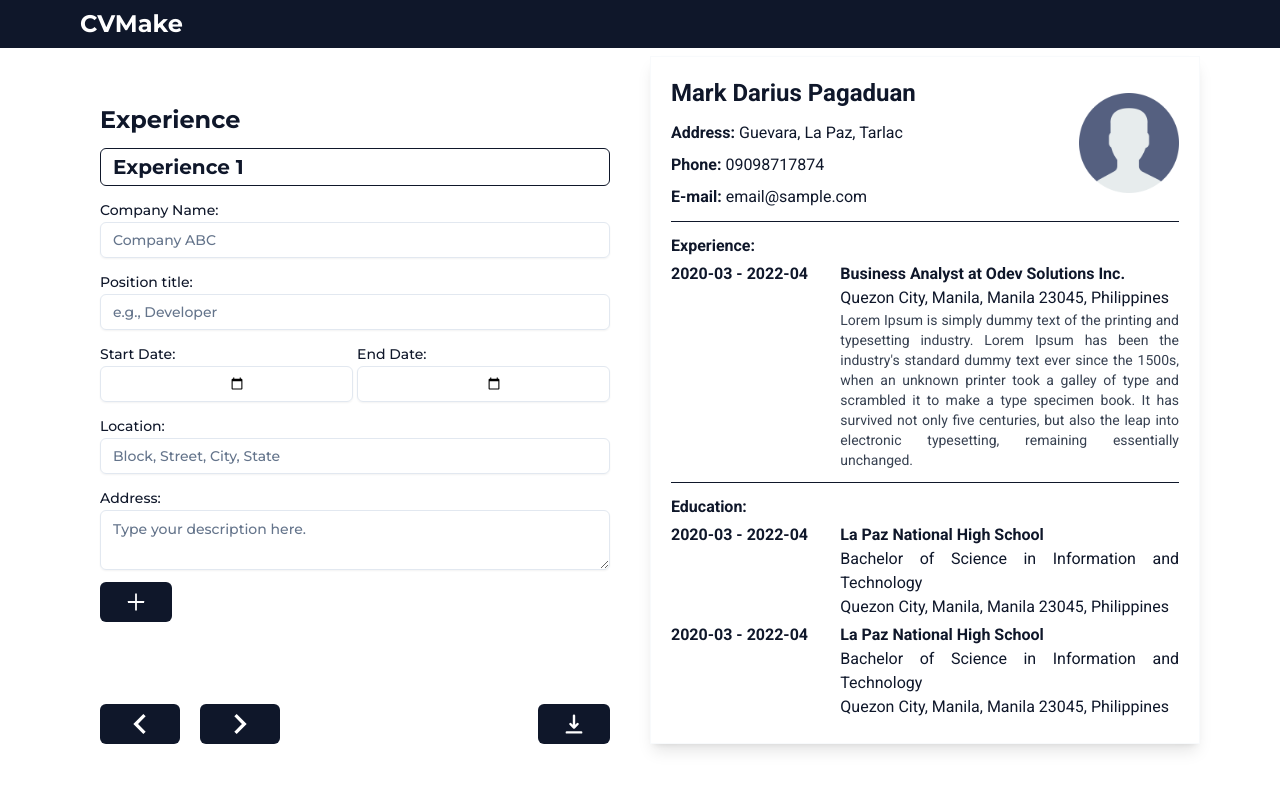
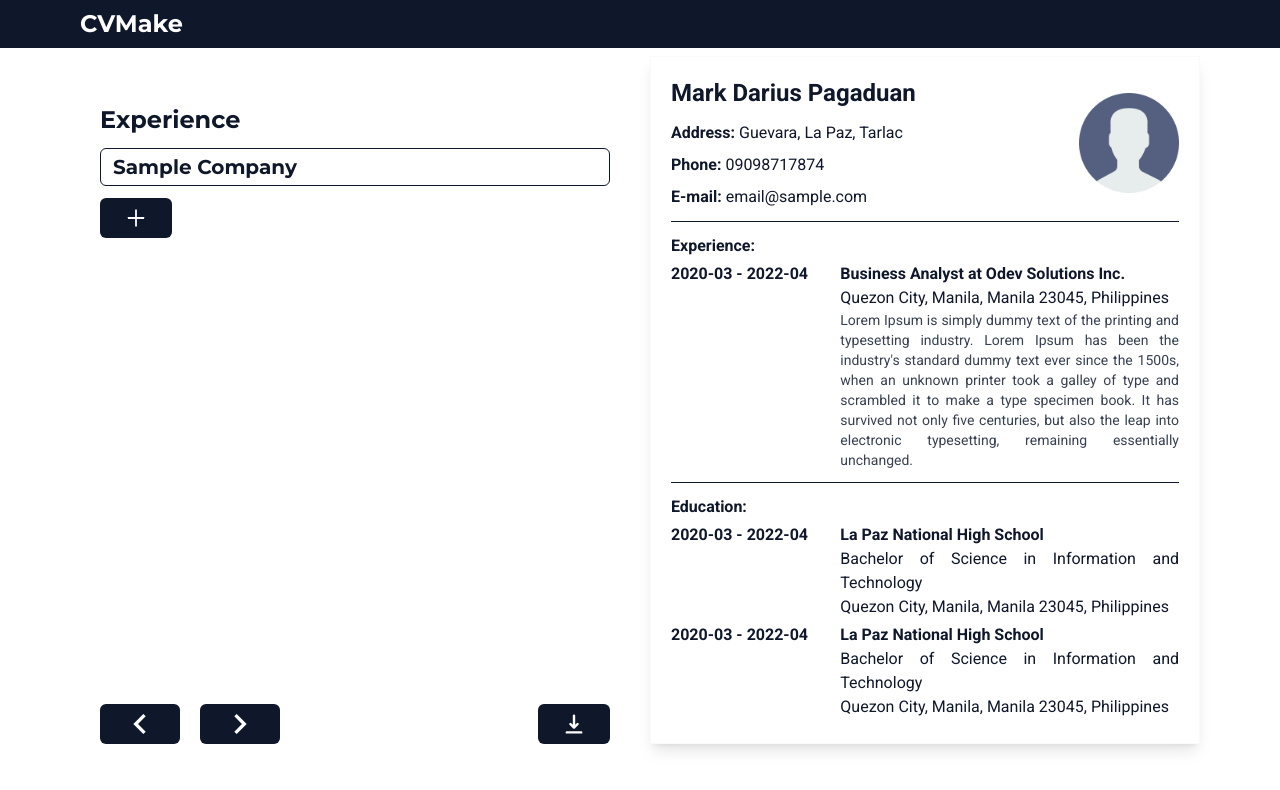
Before and after one commit to dwarjie/cv-make, a React (Vite) app: page / in a window 1280 px wide. Both pictures are taken after a click on the button 240 px from the left and 724 px from the top of the page. Shown: the top 790 px of the page. Built offline with nearby package versions, Linux system fonts and the light colour scheme.

Commit message:
Experience row is now foldable

```diff
--- a/src/components/Experience/ExperienceForm.jsx
+++ b/src/components/Experience/ExperienceForm.jsx
@@ -3,12 +3,37 @@ import { Input } from "../ui/input";
 import { Label } from "../ui/label";
 import { Textarea } from "../ui/textarea";
 import { AiOutlinePlus } from "react-icons/ai";
+import { useState } from "react";
 
-function ExperienceForm() {
-  return (
-    <div className="pt-12">
-      <h1 className="text-2xl font-bold text-primary">Experience</h1>
-      <ExperienceRow inputValue={"Experience 1"} />
+function ExperienceForm({ data }) {
+  const [currentRow, setCurrentRow] = useState(-1);
+  const [isFold, setIsFold] = useState(true);
+
+  const renderRows = () => {
+    let rows = data.experience.rows || [];
+
+    if (rows == []) {
+      return;
+    }
+
+    return rows.map((experience, key) => (
+      <div key={key}>
+        <button
+          className="w-full block border-none text-left"
+          onClick={() => {
+            setCurrentRow(key);
+            setIsFold((prevData) => !prevData);
+          }}
+        >
+          <ExperienceRow inputValue={experience.companyName} />
+        </button>
+        {currentRow === key && !isFold ? unfoldRow(experience) : ""}
+      </div>
+    ));
+  };
+
+  const unfoldRow = (info) => {
+    return (
       <div className="grid grid-cols-6 gap-5 pt-3">
         <div className="col-span-6">
           <form className="flex flex-col gap-3">
@@ -16,26 +41,52 @@ function ExperienceForm() {
               <Label className="text-primary" htmlFor="companyName">
                 Company Name:
               </Label>
-              <Input type="text" id="companyName" placeholder="Company ABC" />
+              <Input
+                type="text"
+                className="text-primary"
+                id="companyName"
+                name="companyName"
+                placeholder="Company ABC"
+                value={info.companyName}
+              />
             </div>
             <div>
               <Label className="text-primary" htmlFor="position">
                 Position title:
               </Label>
-              <Input type="text" id="position" placeholder="e.g., Developer" />
+              <Input
+                type="text"
+                className="text-primary"
+                id="position"
+                name="position"
+                placeholder="e.g., Developer"
+                value={info.position}
+              />
             </div>
             <div className="grid grid-cols-6 gap-1">
               <div className="col-span-3">
                 <Label className="text-primary" htmlFor="email">
                   Start Date:
                 </Label>
-                <Input type="date" id="startDate" />
+                <Input
+                  type="date"
+                  className="text-primary"
+                  id="startDate"
+                  name="startDate"
+                  value={info.startDate}
+                />
               </div>
               <div className="col-span-3">
                 <Label className="text-primary" htmlFor="email">
                   End Date:
                 </Label>
-                <Input type="date" id="endDate" />
+                <Input
+                  type="date"
+                  className="text-primary"
+                  id="endDate"
+                  name="endDate"
+                  value={info.endDate}
+                />
               </div>
             </div>
             <div>
@@ -44,8 +95,11 @@ function ExperienceForm() {
               </Label>
               <Input
                 type="text"
+                className="text-primary"
                 id="companyLocation"
+                name="companyLocation"
                 placeholder="Block, Street, City, State"
+                value={info.companyLocation}
               />
             </div>
             <div>
@@ -54,12 +108,22 @@ function ExperienceForm() {
               </Label>
               <Textarea
                 id="description"
+                className="text-primary"
                 placeholder="Type your description here."
+                name="description"
+                value={info.description}
               />
             </div>
           </form>
         </div>
       </div>
+    );
+  };
+
+  return (
+    <div className="pt-12">
+      <h1 className="text-2xl font-bold text-primary">Experience</h1>
+      {renderRows()}
       <button className="bg-primary px-6 py-2 rounded-md mt-3">
         <AiOutlinePlus size={"1.5rem"} />
       </button>
--- a/src/components/Experience/ExperienceRow.jsx
+++ b/src/components/Experience/ExperienceRow.jsx
@@ -1,6 +1,6 @@
 function ExperienceRow({ inputValue }) {
   return (
-    <div className="p-1 mt-3 border border-primary rounded-md cursor-pointer">
+    <div className="p-1 mt-3 border border-primary rounded-md">
       <h1 className="px-2 font-bold text-xl text-primary border-none">
         {inputValue}
       </h1>
--- a/src/components/FormContainer.jsx
+++ b/src/components/FormContainer.jsx
@@ -1,5 +1,5 @@
+import initialData from "./context/initialData";
 import { useState } from "react";
-import initialData from "./context/initialData";
 import { MdNavigateNext, MdNavigateBefore } from "react-icons/md";
 import { HiDownload } from "react-icons/hi";
 import PersonalForm from "./Personal/PersonalForm";
@@ -52,8 +52,6 @@ function FormContainer() {
   const handlePersonalInputChange = (e) => {
     let name = e.target.name;
     let value = e.target.value;
-    console.log(name);
-    console.log(value);
     setData((prevData) => ({
       ...prevData,
       personal: {
@@ -73,7 +71,7 @@ function FormContainer() {
           />
         );
       case "experience":
-        return <ExperienceForm />;
+        return <ExperienceForm data={data} />;
       case "education":
         return <EducationForm />;
       default:
--- a/src/components/context/initialData.js
+++ b/src/components/context/initialData.js
@@ -26,8 +26,8 @@ const initialData = {
   experience: {
     rows: [
       {
-        companyName: "Sample University School",
-        positionTitle: "Software Engineer",
+        companyName: "Sample Company",
+        position: "Software Engineer",
         startDate: "2019-01-01",
         endDate: "2029-01-01",
         companyLocation: "",
```
